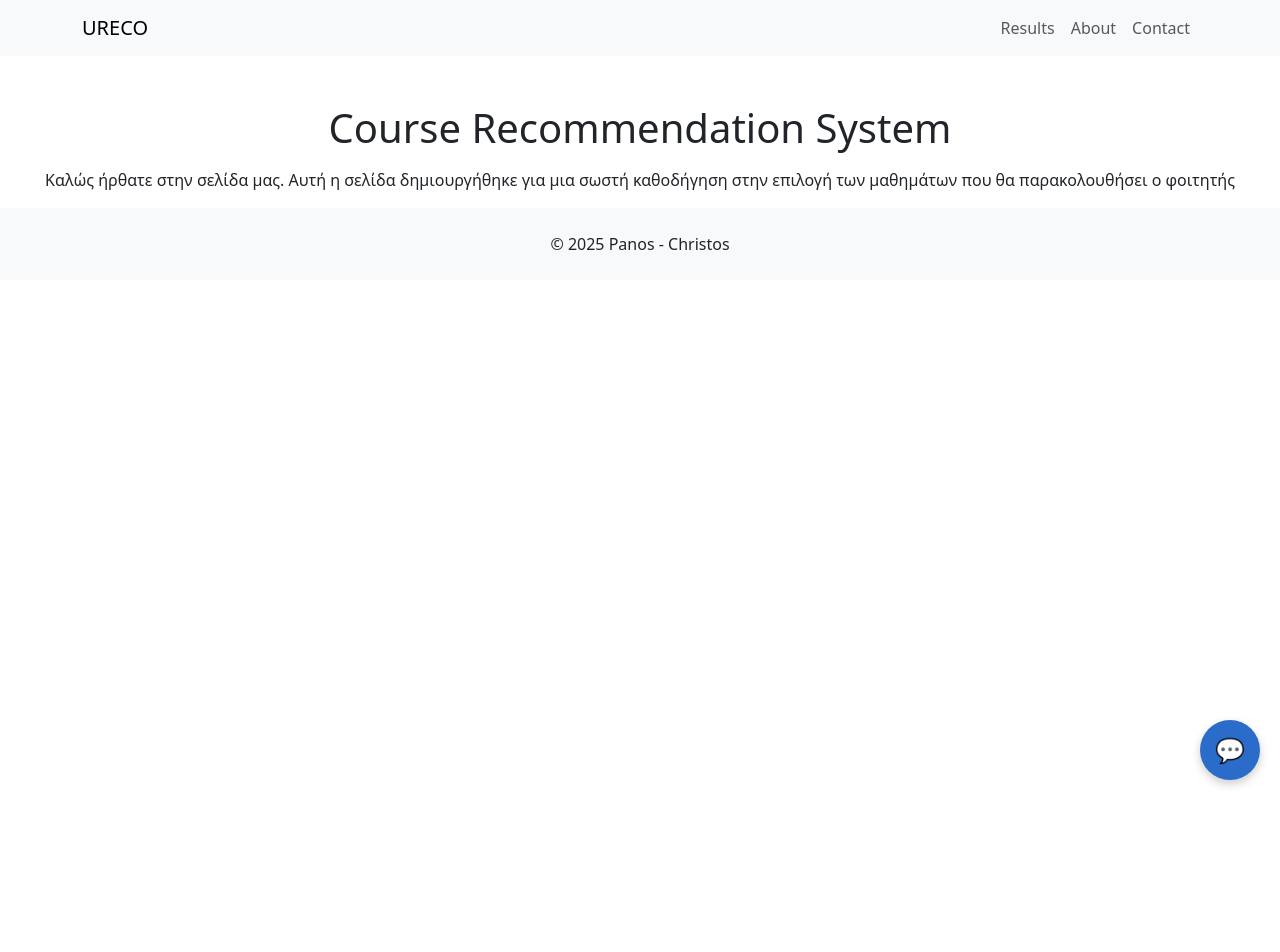
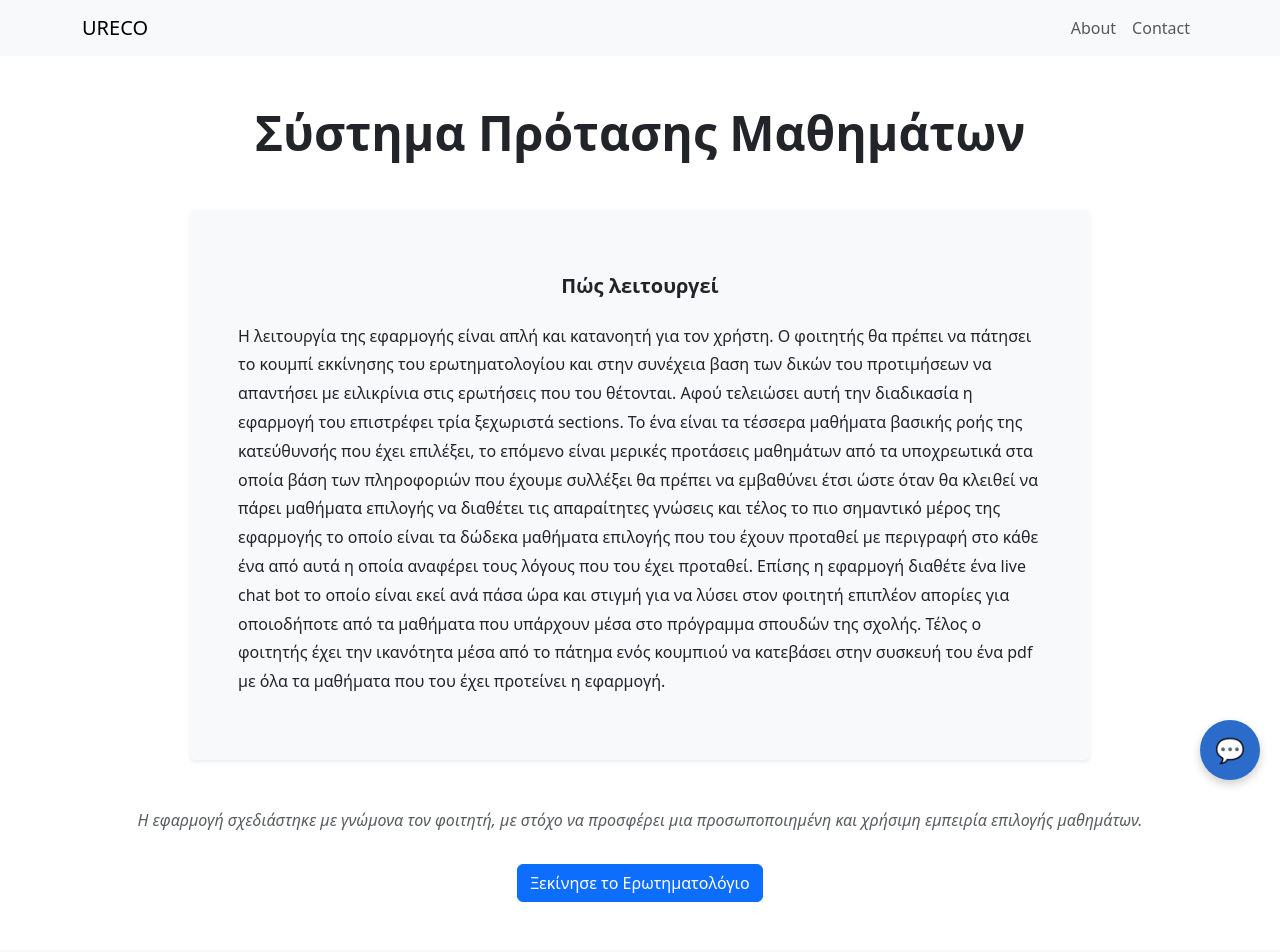
Before and after one commit to ChrisMi1/Course-Recommendation-System, a React (Create React App) app in the folder frontend/: page /about in a window 1280 px wide. Shown: the top 952 px of the page. Before the commit the page ends 800 px from the top, so only its background shows below. Built offline with nearby package versions, Linux system fonts and the light colour scheme.

Commit message:
feat: fixed logo (not scalable), added documentation in about, fixed questionnaire (removed unnecessary things and fixed urls)

```diff
--- a/frontend/src/App.js
+++ b/frontend/src/App.js
@@ -1,7 +1,7 @@
 import { BrowserRouter as Router, Routes, Route } from 'react-router-dom';
 import Home from './pages/Home';
 import About from './pages/About';
-import Results from './pages/Results';
+// import Results from './pages/Results';
 import Contact from './pages/Contact';
 import Questionnaire from './pages/Questionnaire';
 import './App.css';
@@ -15,7 +15,7 @@ function App() {
         <Route path="/" element={<Home />} />
         <Route path="/about" element={<About />} />
         <Route path="/questionnaire" element={<Questionnaire/>} />
-        <Route path="/results" element={<Results/>} />
+        {/* <Route path="/results" element={<Results/>} /> */}
         <Route path="/contact" element={<Contact/>} />
       </Routes>
       <ChatPopup />
--- a/frontend/src/components/ChatPopup.js
+++ b/frontend/src/components/ChatPopup.js
@@ -27,10 +27,10 @@ function ChatPopup() {
 
         try {
             const response = await axios.get(`http://localhost:8080/chatbot?messageUser=${encodeURIComponent(userMessage)}`);
-            const reply = response.data || '❌ No response';
+            const reply = response.data;
             setMessages(prev => [...prev, { sender: 'bot', text: reply }]);
         } catch {
-            setMessages(prev => [...prev, { sender: 'bot', text: '❌ Error: Cannot reach backend.' }]);
+            setMessages(prev => [...prev, { sender: 'bot', text: 'Right now i am not availiable.' }]);
         } finally {
             setLoading(false);
         }
--- a/frontend/src/components/Navbar.js
+++ b/frontend/src/components/Navbar.js
@@ -17,7 +17,7 @@ function Navbar() {
         </button>
         <div className="collapse navbar-collapse" id="navMenu">
           <ul className="navbar-nav ms-auto">
-            <li className="nav-item"><Link className="nav-link" to="/results">Results</Link></li>
+            {/* <li className="nav-item"><Link className="nav-link" to="/results">Results</Link></li> */}
             <li className="nav-item"><Link className="nav-link" to="/about">About</Link></li>
             <li className="nav-item"><Link className="nav-link" to="/contact">Contact</Link></li>
           </ul>
--- a/frontend/src/pages/About.js
+++ b/frontend/src/pages/About.js
@@ -5,11 +5,43 @@ function About() {
   return (
     <div>
       <Navbar />
-      <div className="text-center mt-5">
-        <h1>Course Recommendation System</h1>
-        <p className="mt-3">Καλώς ήρθατε στην σελίδα μας. Αυτή η σελίδα δημιουργήθηκε για μια
-             σωστή καθοδήγηση στην επιλογή των μαθημάτων που θα παρακολουθήσει ο φοιτητής</p>
-      </div>
+      <main className="container my-5">
+        {/* Τίτλος */}
+        <div className="text-center mb-5">
+          <h1 className="display-5 fw-bold">Σύστημα Πρότασης Μαθημάτων</h1>
+        </div>
+
+        {/* Κεντρική κάρτα */}
+        <div className="d-flex justify-content-center">
+          <div className="bg-light p-5 rounded shadow-sm" style={{ maxWidth: '900px' }}>
+            <div className="text-center mb-4">
+              <i className="bi bi-question-circle-fill text-primary fs-1"></i>
+              <h5 className="mt-3 fw-bold">Πώς λειτουργεί</h5>
+            </div>
+            <p className="text-justify" style={{ lineHeight: '1.8' }}>
+              Η λειτουργία της εφαρμογής είναι απλή και κατανοητή για τον χρήστη. Ο φοιτητής θα πρέπει να πάτησει το κουμπί εκκίνησης
+              του ερωτηματολογίου και στην συνέχεια βαση των δικών του προτιμήσεων να απαντήσει με ειλικρίνια στις ερωτήσεις που του θέτονται.
+              Αφού τελειώσει αυτή την διαδικασία η εφαρμογή του επιστρέφει τρία ξεχωριστά sections. Το ένα είναι τα τέσσερα μαθήματα βασικής
+              ροής της κατεύθυνσής που έχει επιλέξει, το επόμενο είναι μερικές προτάσεις μαθημάτων από τα υποχρεωτικά στα οποία βάση των πληροφοριών που έχουμε
+              συλλέξει θα πρέπει να εμβαθύνει έτσι ώστε όταν θα κλειθεί να πάρει μαθήματα επιλογής να διαθέτει τις απαραίτητες γνώσεις και τέλος το πιο σημαντικό
+              μέρος της εφαρμογής το οποίο είναι τα δώδεκα μαθήματα επιλογής που του έχουν προταθεί με περιγραφή στο κάθε ένα από αυτά η οποία αναφέρει τους λόγους
+              που του έχει προταθεί. Επίσης η εφαρμογή διαθέτε ένα live chat bot το οποίο είναι εκεί ανά πάσα ώρα και στιγμή για να λύσει στον φοιτητή επιπλέον απορίες
+              για οποιοδήποτε από τα μαθήματα που υπάρχουν μέσα στο πρόγραμμα σπουδών της σχολής. Τέλος ο φοιτητής έχει την ικανότητα μέσα από το πάτημα ενός κουμπιού να κατεβάσει στην συσκευή του ένα pdf με όλα τα
+              μαθήματα που του έχει προτείνει η εφαρμογή.
+            </p>
+          </div>
+        </div>
+
+        {/* CTA */}
+        <div className="text-center mt-5">
+          <p className="text-muted fst-italic">
+            Η εφαρμογή σχεδιάστηκε με γνώμονα τον φοιτητή, με στόχο να προσφέρει μια προσωποποιημένη και χρήσιμη εμπειρία επιλογής μαθημάτων.
+          </p>
+          <a href="/questionnaire" className="btn btn-primary mt-3">
+            Ξεκίνησε το Ερωτηματολόγιο
+          </a>
+        </div>
+      </main>
       <Footer />
     </div>
   );
--- a/frontend/src/pages/Questionnaire.js
+++ b/frontend/src/pages/Questionnaire.js
@@ -218,18 +218,27 @@ function Questionnaire() {
                       {courses.map(course => (
                         <div className="card my-2 shadow-sm text-start" key={course.id}>
                           <div className="card-body d-flex align-items-center justify-content-start gap-3">
+                            <div className="flex-grow-1">
+                              <h6 className="mb-0">
                                 <a
                                   href={course.url}
                                   target="_blank"
                                   rel="noopener noreferrer"
-                              className="mb-0 flex-grow-1 text-decoration-none fw-bold text-dark"
+                                  className="text-decoration-none fw-bold text-dark"
                                   style={{ fontSize: '1rem' }}
                                 >
                                   {course.name}
                                 </a>
-                            <button className="btn btn-sm btn-outline-secondary" onClick={() => toggleLesson(course.id)}>
+                              </h6>
+                            </div>
+                            {(!course.mandatory && !course.prerequest) && (
+                              <button
+                                className="btn btn-sm btn-outline-secondary"
+                                onClick={() => toggleLesson(course.id)}
+                              >
                                 {expandedLessons[course.id] ? '︿' : '﹀'}
                               </button>
+                            )}
                           </div>
                           <div
                             className={`collapse-content overflow-hidden px-3 text-start ${expandedLessons[course.id] ? 'expanded' : ''}`}
@@ -295,7 +304,10 @@ function Questionnaire() {
             </AnimatePresence>
           </div>
         ) : (
+          <div className="d-flex justify-content-center">
             <p>Loading...</p>
+          </div>
+
         )}
       </section>
     </div>
```
Also changed, not shown: 1 other file (tests, documents, lock files or other folders). Lines whose indentation alone changed are shown as unchanged.
